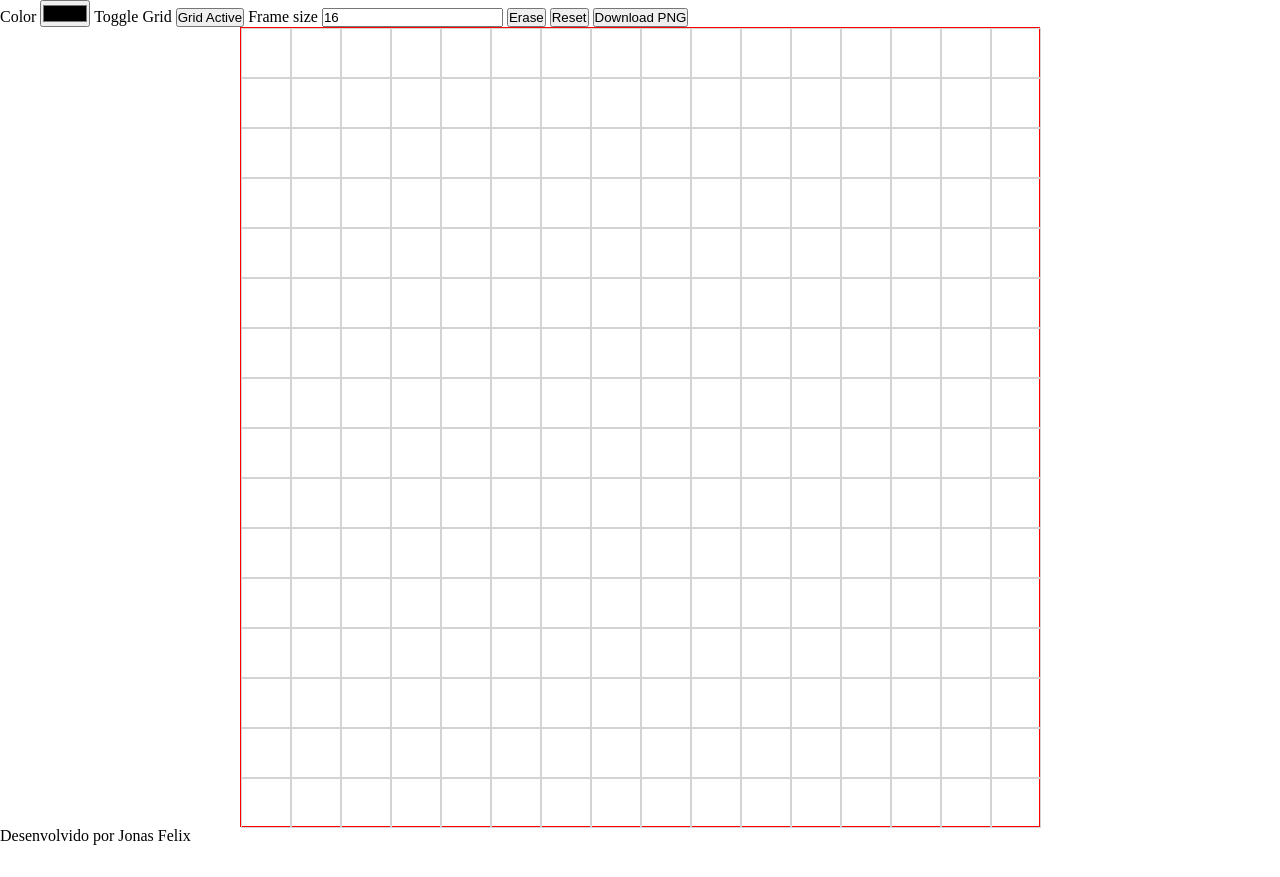
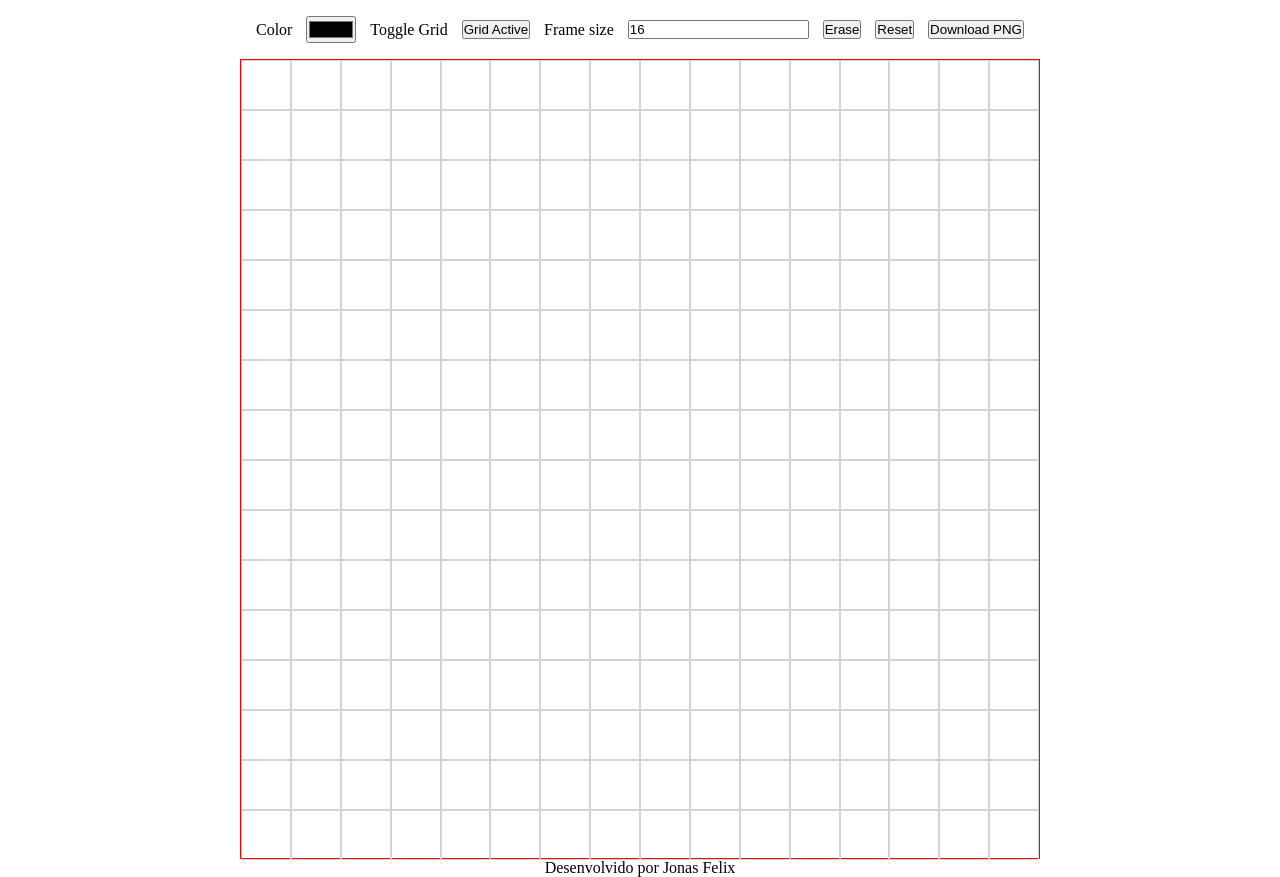
Before and after one commit to Jonas-petty/RetroFrame, a plain HTML site: page index.html in a window 1280 px wide. Before the commit the page ends 845 px from the top, so only its background shows below. Drawn offline with Linux system fonts and the light colour scheme.

Commit message:
feat: update elemets position on screen

```diff
--- a/index.html
+++ b/index.html
@@ -7,15 +7,14 @@
         <title>RetroFrame</title>
     </head>
     <body>
+        <div id="container">
             <main>
                 <aside id="tools">
                     <div id="tools-container">
                         <label for="color">Color</label>
                         <input type="color" name="color" id="color" required />
-
                         <label for="toggle-grid">Toggle Grid</label>
-                    <button type="button" id="toggle-grid">Grid </button>
-
+                        <button type="button" id="toggle-grid">Grid</button>
                         <label for="frame-size">Frame size</label>
                         <input
                             type="number"
@@ -24,10 +23,8 @@
                             max="100"
                             value="16"
                         />
-
                         <button id="erase-button" type="button">Erase</button>
                         <button id="reset-button" type="button">Reset</button>
-
                         <button id="download-png" type="button">
                             Download PNG
                         </button>
@@ -38,6 +35,7 @@
                 </section>
             </main>
             <footer>Desenvolvido por Jonas Felix</footer>
+        </div>
     </body>
     <script src="script.js"></script>
 </html>
--- a/style.css
+++ b/style.css
@@ -4,13 +4,38 @@
     box-sizing: border-box;
 }
 
+:root {
+
+}
+
+#container {
+    height: 100vh;
+    display: flex;
+    flex-direction: column;
+}
+
+main {
+    flex: 1;
+}
+
+#tools {
+    padding: 1rem;
+    max-width: 50rem;
+    margin: auto;
+}
+
+#tools-container {
+    display: flex;
+    align-items: center;
+    justify-content: space-between;
+}
+
 #frame {
     border: 1px solid red;
 
-    width: 50rem;
+    max-width: 50rem;
     height: 50rem;
     margin: auto;
-
 }
 
 #frame-container {
@@ -28,6 +53,10 @@
     border: 1px solid blue;
 }
 
+footer {
+    text-align: center;
+}
+
 @media (max-width: 767.98px) {
     #frame {
         width: 30rem;
```
Lines whose indentation alone changed are shown as unchanged.
